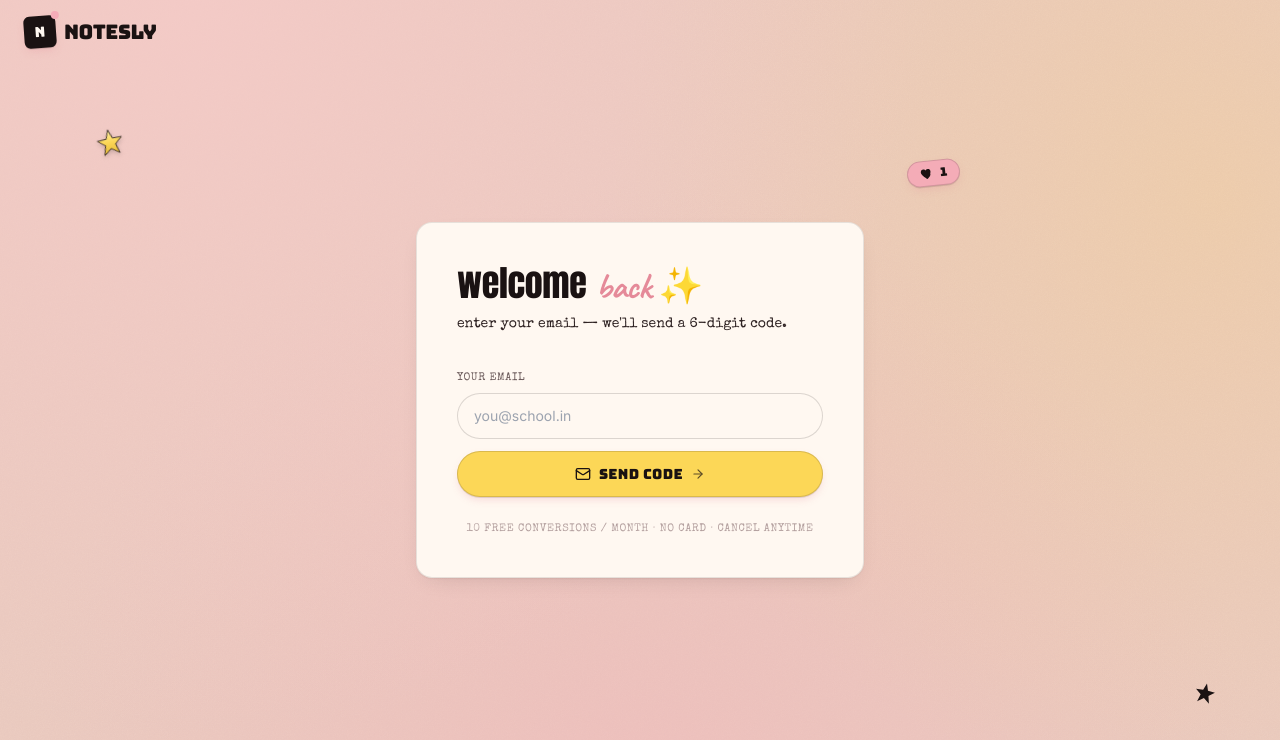
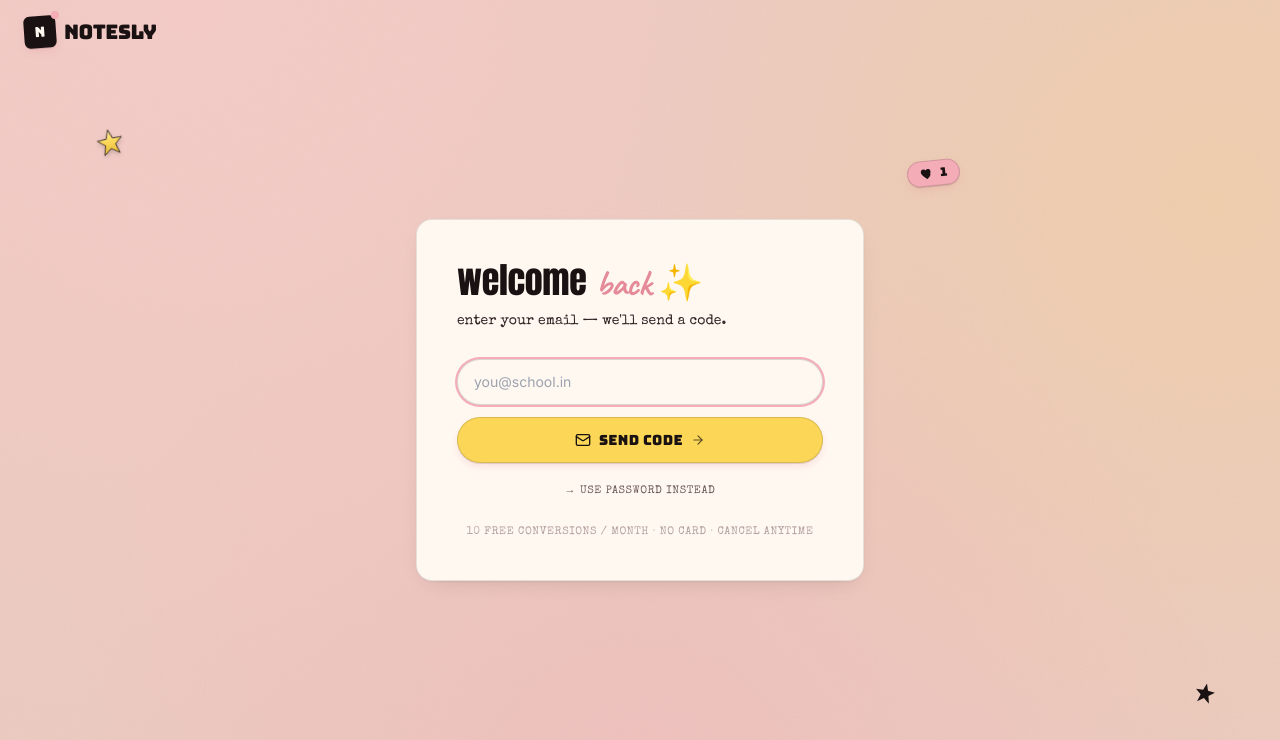
Before and after one commit to prabhgun-dev/noteglowup, a Next.js app: page /login in a window 1280 px wide. Shown: the top 740 px of the page. Built offline with nearby package versions, Linux system fonts and the light colour scheme.

Commit message:
auth: add password sign-in as alternative to OTP

```diff
--- a/app/login/page.tsx
+++ b/app/login/page.tsx
@@ -4,17 +4,18 @@ import Link from 'next/link';
 import { useState } from 'react';
 import { useRouter } from 'next/navigation';
 import { motion, AnimatePresence } from 'framer-motion';
-import { Mail, ArrowRight, Loader2, KeyRound } from 'lucide-react';
+import { Mail, ArrowRight, Loader2, KeyRound, Lock } from 'lucide-react';
 import { Logo } from '@/components/Logo';
 import { StarSticker, StarBlack, HeartBubble } from '@/components/Stickers';
 import { createClient } from '@/lib/supabase/client';
 
-type Stage = 'email' | 'code';
+type Stage = 'email' | 'code' | 'password';
 
 export default function LoginPage() {
   const router = useRouter();
   const [stage, setStage] = useState<Stage>('email');
   const [email, setEmail] = useState('');
+  const [password, setPassword] = useState('');
   const [code, setCode] = useState('');
   const [busy, setBusy] = useState(false);
   const [error, setError] = useState<string | null>(null);
@@ -55,6 +56,21 @@ export default function LoginPage() {
     router.refresh();
   }
 
+  async function signInWithPassword(e: React.FormEvent) {
+    e.preventDefault();
+    setBusy(true);
+    setError(null);
+    const supabase = createClient();
+    const { error: err } = await supabase.auth.signInWithPassword({ email, password });
+    if (err) {
+      setBusy(false);
+      setError(err.message);
+      return;
+    }
+    router.push('/app');
+    router.refresh();
+  }
+
   return (
     <main className="min-h-screen flex flex-col">
       <header className="px-6 h-16 flex items-center">
@@ -74,52 +90,45 @@ export default function LoginPage() {
           className="paper-card w-full max-w-md p-8 md:p-10 -rotate-1"
         >
           <AnimatePresence mode="wait">
-            {stage === 'email' ? (
-              <motion.div
-                key="email"
-                initial={{ opacity: 0 }}
-                animate={{ opacity: 1 }}
-                exit={{ opacity: 0 }}
-              >
+            {stage === 'email' && (
+              <motion.div key="email" initial={{ opacity: 0 }} animate={{ opacity: 1 }} exit={{ opacity: 0 }}>
                 <h1 className="text-3xl md:text-4xl tracking-tight leading-[1.1]">
                   <span className="ransom-anton">welcome</span>{' '}
                   <span className="ransom-hand text-candy-dark">back ✨</span>
                 </h1>
                 <p className="mt-2 font-elite text-sm text-ink-soft">
-                  enter your email — we&apos;ll send a 6-digit code.
+                  enter your email — we&apos;ll send a code.
                 </p>
 
                 <form onSubmit={sendCode} className="mt-7 space-y-3">
-                  <label className="block">
-                    <span className="font-elite text-[11px] uppercase tracking-wider text-ink-mute">
-                      your email
-                    </span>
                   <input
                     type="email"
                     required
+                    autoFocus
                     value={email}
                     onChange={(e) => setEmail(e.target.value)}
                     placeholder="you@school.in"
-                      className="mt-1.5 w-full px-4 py-3 rounded-full bg-cream border border-ink/15 font-sans text-sm focus:outline-none focus:ring-2 focus:ring-candy"
+                    className="w-full px-4 py-3 rounded-full bg-cream border border-ink/15 font-sans text-sm focus:outline-none focus:ring-2 focus:ring-candy"
                   />
-                  </label>
                   <button type="submit" disabled={busy} className="btn-primary w-full text-sm disabled:opacity-60">
                     {busy ? <Loader2 size={16} className="animate-spin" /> : <Mail size={16} />}
                     send code
                     {!busy && <ArrowRight size={14} className="opacity-70" />}
                   </button>
-                  {error && (
-                    <p className="text-xs text-candy-dark mt-2 font-elite">{error}</p>
+                  {error && <p className="text-xs text-candy-dark font-elite">{error}</p>}
+                </form>
+
+                <button
+                  onClick={() => { setStage('password'); setError(null); }}
+                  className="mt-5 w-full text-center text-[11px] font-elite uppercase tracking-wider text-ink-mute hover:text-ink"
+                >
+                  → use password instead
+                </button>
+              </motion.div>
             )}
-                </form>
-              </motion.div>
-            ) : (
-              <motion.div
-                key="code"
-                initial={{ opacity: 0, x: 20 }}
-                animate={{ opacity: 1, x: 0 }}
-                exit={{ opacity: 0 }}
-              >
+
+            {stage === 'code' && (
+              <motion.div key="code" initial={{ opacity: 0, x: 16 }} animate={{ opacity: 1, x: 0 }} exit={{ opacity: 0 }}>
                 <h1 className="text-3xl md:text-4xl tracking-tight leading-[1.1]">
                   <span className="ransom-anton">check</span>{' '}
                   <span className="ransom-hand text-candy-dark">your inbox 📬</span>
@@ -129,10 +138,6 @@ export default function LoginPage() {
                 </p>
 
                 <form onSubmit={verifyCode} className="mt-7 space-y-3">
-                  <label className="block">
-                    <span className="font-elite text-[11px] uppercase tracking-wider text-ink-mute">
-                      code from email
-                    </span>
                   <input
                     type="text"
                     inputMode="numeric"
@@ -142,26 +147,63 @@ export default function LoginPage() {
                     value={code}
                     onChange={(e) => setCode(e.target.value.replace(/\D/g, ''))}
                     placeholder="12345678"
-                      className="mt-1.5 w-full px-4 py-3 rounded-full bg-cream border border-ink/15 font-bungee text-2xl tracking-[0.3em] text-center focus:outline-none focus:ring-2 focus:ring-candy"
+                    className="w-full px-4 py-3 rounded-full bg-cream border border-ink/15 font-bungee text-2xl tracking-[0.3em] text-center focus:outline-none focus:ring-2 focus:ring-candy"
                   />
-                  </label>
                   <button type="submit" disabled={busy || code.length < 6} className="btn-primary w-full text-sm disabled:opacity-60">
                     {busy ? <Loader2 size={16} className="animate-spin" /> : <KeyRound size={16} />}
                     sign in
                   </button>
-                  {error && (
-                    <p className="text-xs text-candy-dark mt-2 font-elite">{error}</p>
-                  )}
+                  {error && <p className="text-xs text-candy-dark font-elite">{error}</p>}
                   <button
                     type="button"
-                    onClick={() => {
-                      setStage('email');
-                      setCode('');
-                      setError(null);
-                    }}
+                    onClick={() => { setStage('email'); setCode(''); setError(null); }}
                     className="block w-full text-center text-[11px] font-elite uppercase tracking-wider text-ink-mute hover:text-ink mt-3"
                   >
                     ← use a different email
+                  </button>
+                </form>
+              </motion.div>
+            )}
+
+            {stage === 'password' && (
+              <motion.div key="password" initial={{ opacity: 0, x: -16 }} animate={{ opacity: 1, x: 0 }} exit={{ opacity: 0 }}>
+                <h1 className="text-3xl md:text-4xl tracking-tight leading-[1.1]">
+                  <span className="ransom-anton">sign in</span>{' '}
+                  <span className="ransom-hand text-candy-dark">fast 🔑</span>
+                </h1>
+                <p className="mt-2 font-elite text-sm text-ink-soft">
+                  email + password — no email rate limits.
+                </p>
+
+                <form onSubmit={signInWithPassword} className="mt-7 space-y-3">
+                  <input
+                    type="email"
+                    required
+                    autoFocus
+                    value={email}
+                    onChange={(e) => setEmail(e.target.value)}
+                    placeholder="you@school.in"
+                    className="w-full px-4 py-3 rounded-full bg-cream border border-ink/15 font-sans text-sm focus:outline-none focus:ring-2 focus:ring-candy"
+                  />
+                  <input
+                    type="password"
+                    required
+                    value={password}
+                    onChange={(e) => setPassword(e.target.value)}
+                    placeholder="••••••••"
+                    className="w-full px-4 py-3 rounded-full bg-cream border border-ink/15 font-sans text-sm focus:outline-none focus:ring-2 focus:ring-candy"
+                  />
+                  <button type="submit" disabled={busy} className="btn-primary w-full text-sm disabled:opacity-60">
+                    {busy ? <Loader2 size={16} className="animate-spin" /> : <Lock size={16} />}
+                    sign in
+                  </button>
+                  {error && <p className="text-xs text-candy-dark font-elite">{error}</p>}
+                  <button
+                    type="button"
+                    onClick={() => { setStage('email'); setPassword(''); setError(null); }}
+                    className="block w-full text-center text-[11px] font-elite uppercase tracking-wider text-ink-mute hover:text-ink mt-3"
+                  >
+                    ← use email code instead
                   </button>
                 </form>
               </motion.div>
```
Lines whose indentation alone changed are shown as unchanged.
